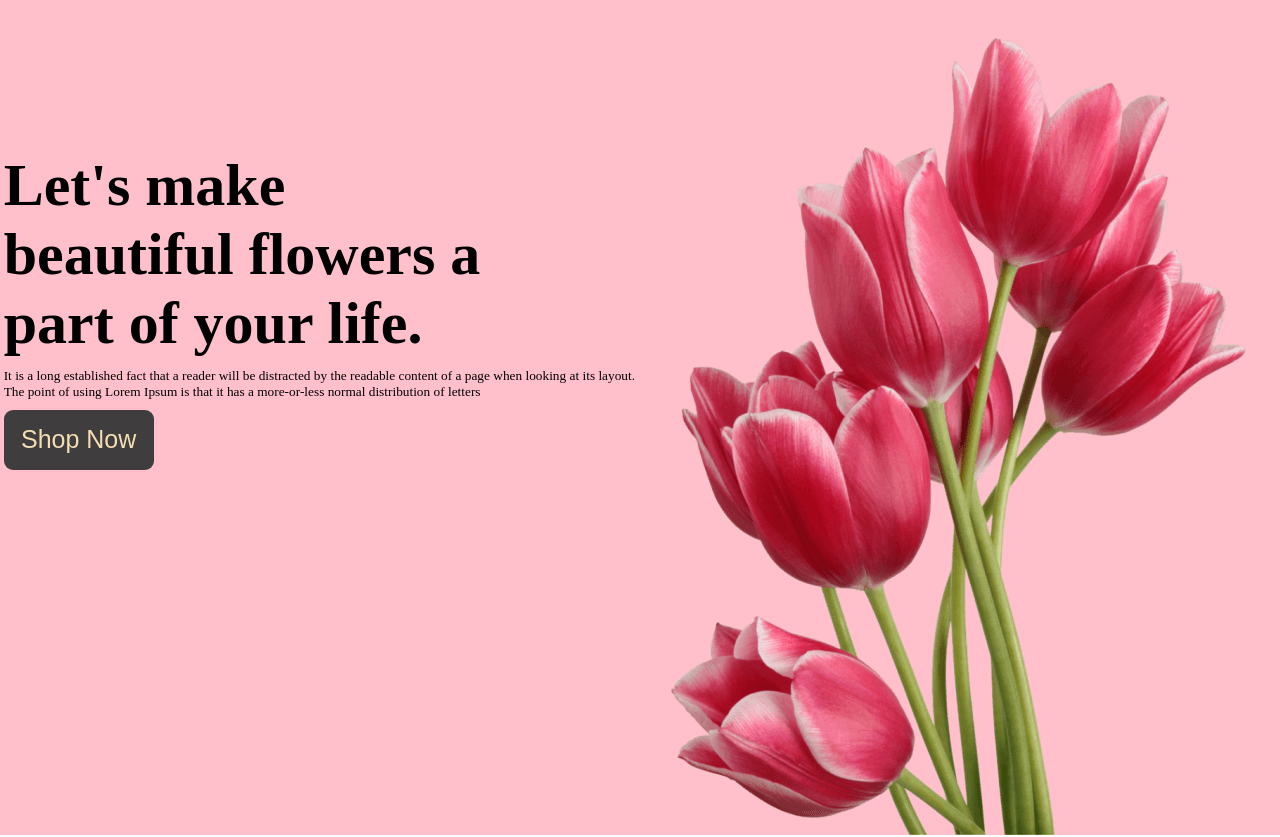
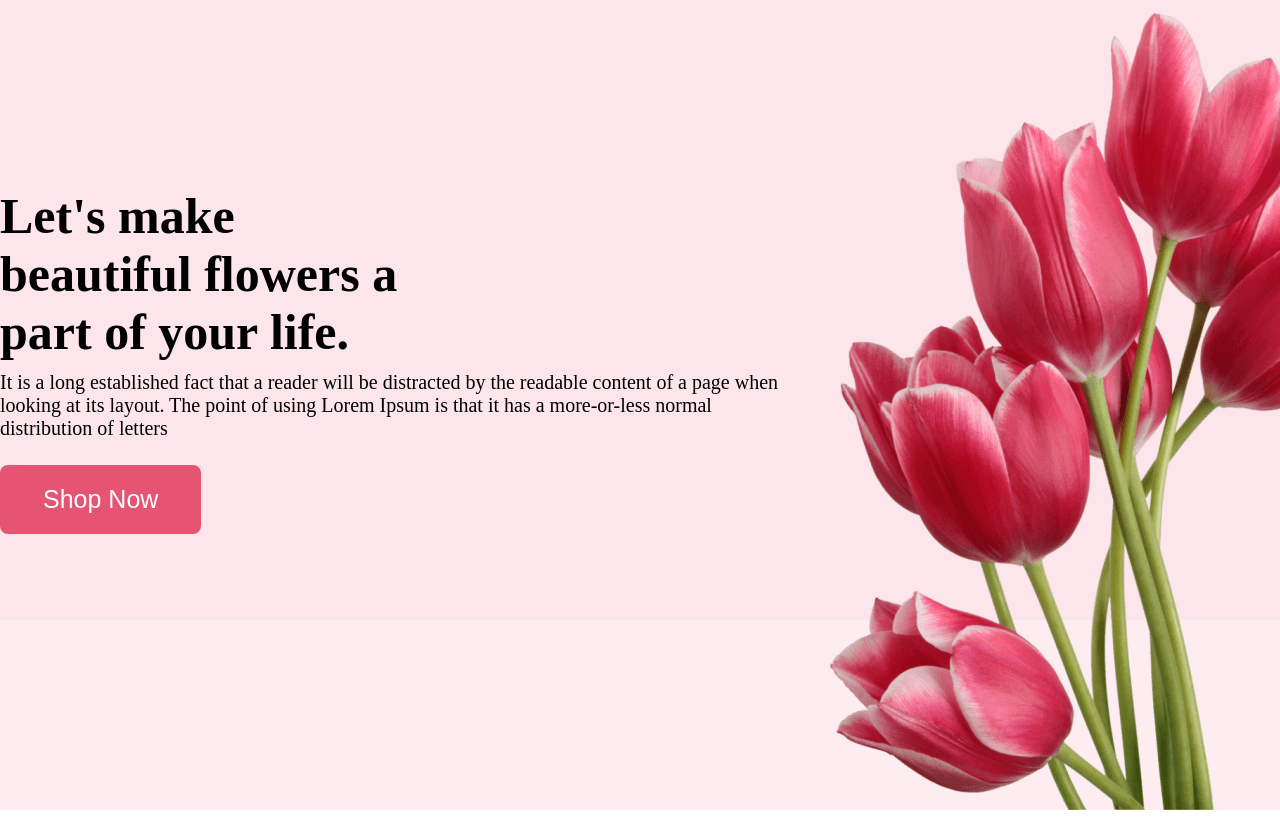
Before and after one commit to akanik3376/first-assignment-flower-shop, a plain HTML site: page index.html in a window 1280 px wide. Shown: the top 837 px of the page. Drawn offline with Linux system fonts and the light colour scheme.

Commit message:
added latest repelsment

```diff
--- a/index.html
+++ b/index.html
@@ -19,10 +19,9 @@
                         part of your life.
                     </h1>
                     <p class="header-description">
-                        <small>It is a long established fact that a reader will be distracted by the readable
-                            content of a page when looking at its layout. The point of using Lorem Ipsum is
-                            that it has a more-or-less normal distribution of letters</small>
-                    </p>
+                        It is a long established fact that a reader will be distracted by the readable
+                        content of a page when looking at its layout. The point of using Lorem Ipsum is
+                        that it has a more-or-less normal distribution of letters </p>
                     <button class="bttn">Shop Now</button>
                 </div>
                 <div class="cover-img">
--- a/style.css
+++ b/style.css
@@ -4,72 +4,51 @@
 
 /* header section style */
 
-.container {
-    width: 100vh;
-    height: 100vh;
+.header-container {
+    width: 100%;
+    height: 1000px;
+    background-color: rgba(229, 84, 115, 0.10);
+    display: flex;
+    justify-content: space-around;
+    align-items: center;
 }
 
+.header-details {}
 
-.header-container {
-    display: flex;
-    justify-content: space-evenly;
-    align-items: center;
-    background-color: pink;
-
+.cover-img {
+    background-image: url('img/pngwing\ 10.png');
+    width: 600px;
+    height: 100%;
+    object-fit: cover;
     background-repeat: no-repeat;
-    /* height: 85vh; */
-    width: 100%;
-    /* position: fixed; */
-    position: relative;
-
-}
-
-*/ .header-details {
-    width: 500px;
-
+    margin-top: 400px;
 }
 
 .header-taitel {
+    margin-top: 100px;
+    width: 500px;
+    text-align: left;
+    font-size: 50px;
     margin-bottom: 10px;
-    font-size: 60px;
 }
 
 .header-description {
-    display: flex;
-    width: 634px;
-    flex-direction: column;
+    width: 800px;
+    text-align: left;
+    margin-bottom: 15px;
+    font-size: 20px;
 }
 
 .bttn {
+    display: inline-flex;
+    padding: 20px 43px;
+    align-items: flex-start;
+    border-radius: 8px;
+    background: #E55473;
+    border: 0;
+    font-size: 25px;
+    color: #FFFFFF;
     margin-top: 10px;
-    background-color: rgb(63, 61, 61);
-    border-radius: 9px;
-    border: 0;
-    width: 150px;
-    height: 60px;
-    text-align: center;
-    color: wheat;
-    font-size: 25px;
-}
-
-.cover-img {
-    /* margin-top: 20px; */
-
-    background-image: url('img/pngwing\ 10.png');
-
-    width: 635px;
-    height: 800px;
-    /* padding-left: 250px; */
-    margin-top: 250px;
-    background-repeat: no-repeat;
-    background-position: right;
-
-
-}
-
-.img {
-    height: 700px;
-    width: 400px;
 }
 
 /* main section start  */
@@ -381,9 +360,10 @@
 
 .footer-section {
     text-align: center;
-    width: 1922px;
-    height: 449px;
+    width: 100%;
+    height: 617px;
     background-color: black;
+    margin-top: 200px;
 }
 
 .footer-titel {
```
